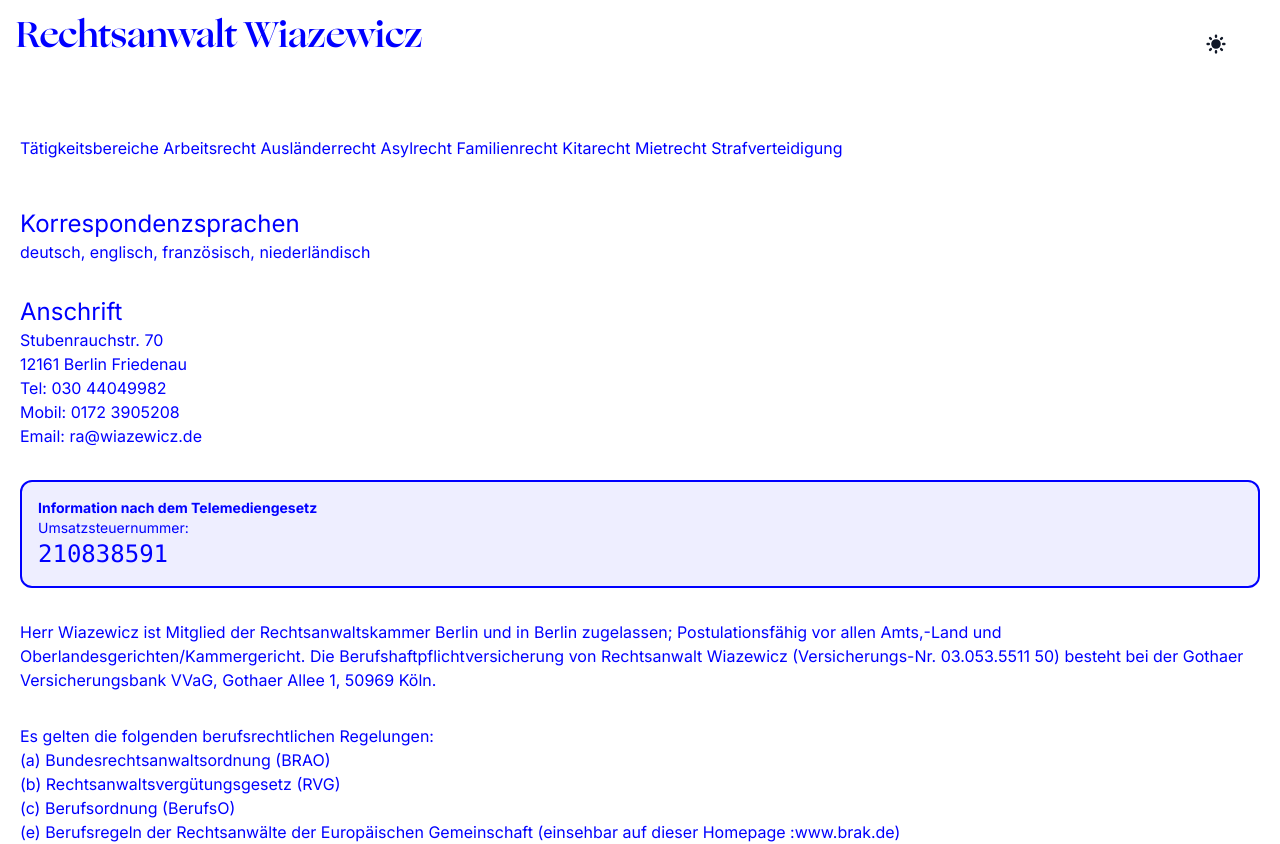
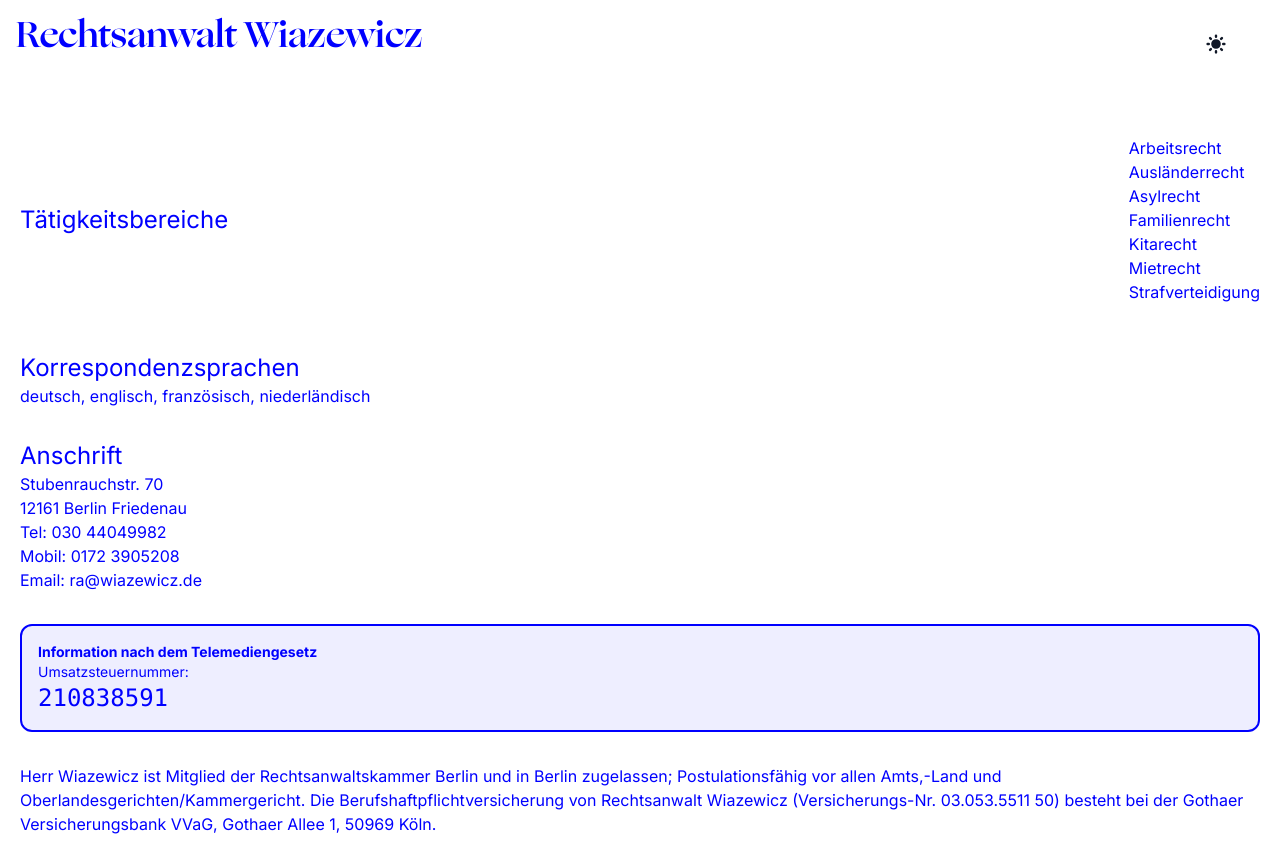
Before and after one commit to dreadbeard11/ra-wiazewicz, a Next.js app: page / in a window 1280 px wide. Shown: the top 844 px of the page. Built offline with nearby package versions, Linux system fonts and the light colour scheme.

Commit message:
Update intro.tsx

```diff
--- a/src/app/_components/intro.tsx
+++ b/src/app/_components/intro.tsx
@@ -1,19 +1,19 @@
-import { CMS_NAME } from "@/lib/constants";
 
 export function Intro() {
   return (
     <section className="flex-col md:flex-row flex items-center md:justify-between mt-16 mb-16 md:mb-12">
 
-Tätigkeitsbereiche
-
-    Arbeitsrecht
-    Ausländerrecht
-    Asylrecht
-    Familienrecht
-    Kitarecht
-    Mietrecht
-    Strafverteidigung
-
+<h2 className="text-2xl">
+Tätigkeitsbereiche</h2>
+<ul>
+  <li>Arbeitsrecht</li>
+   <li> Ausländerrecht</li>
+  <li> Asylrecht</li>
+    <li>Familienrecht</li>
+   <li> Kitarecht</li>
+   <li> Mietrecht</li>
+    <li>Strafverteidigung</li>
+</ul>
     </section>
   );
 }
```
